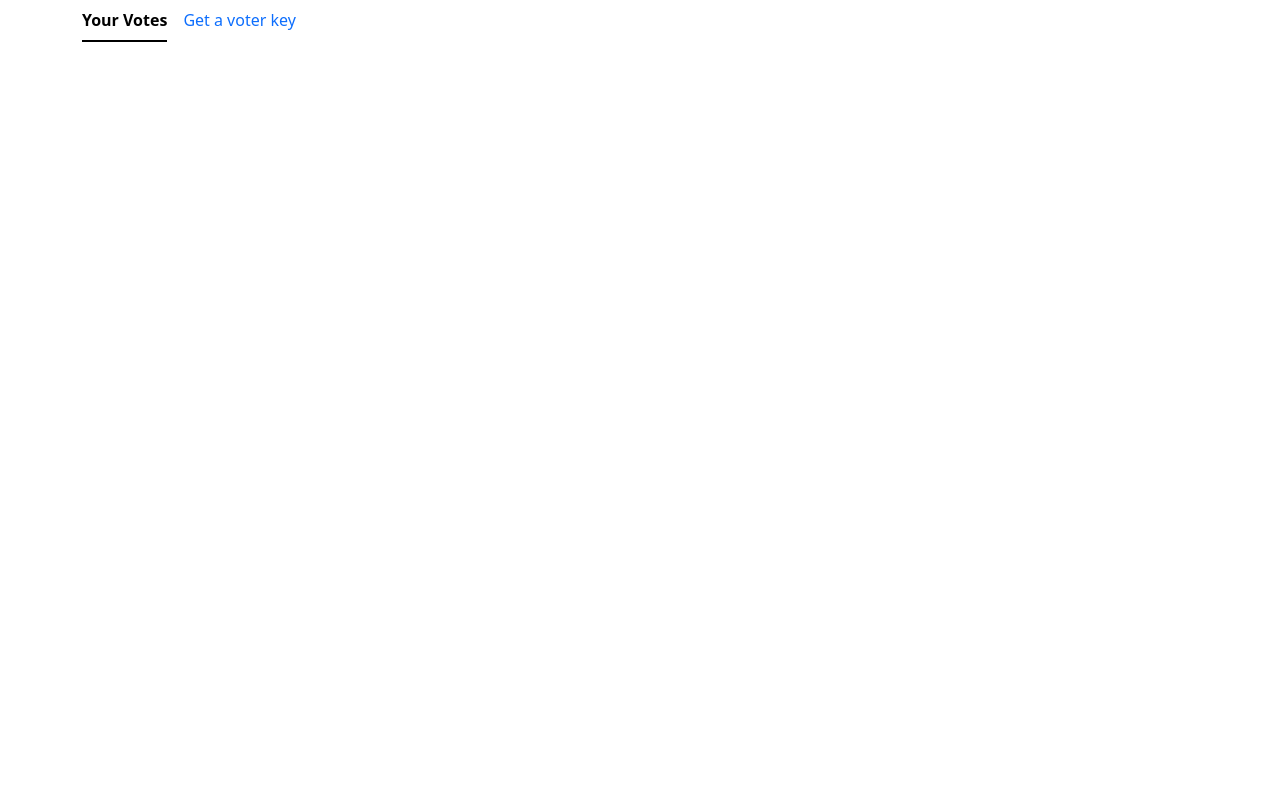
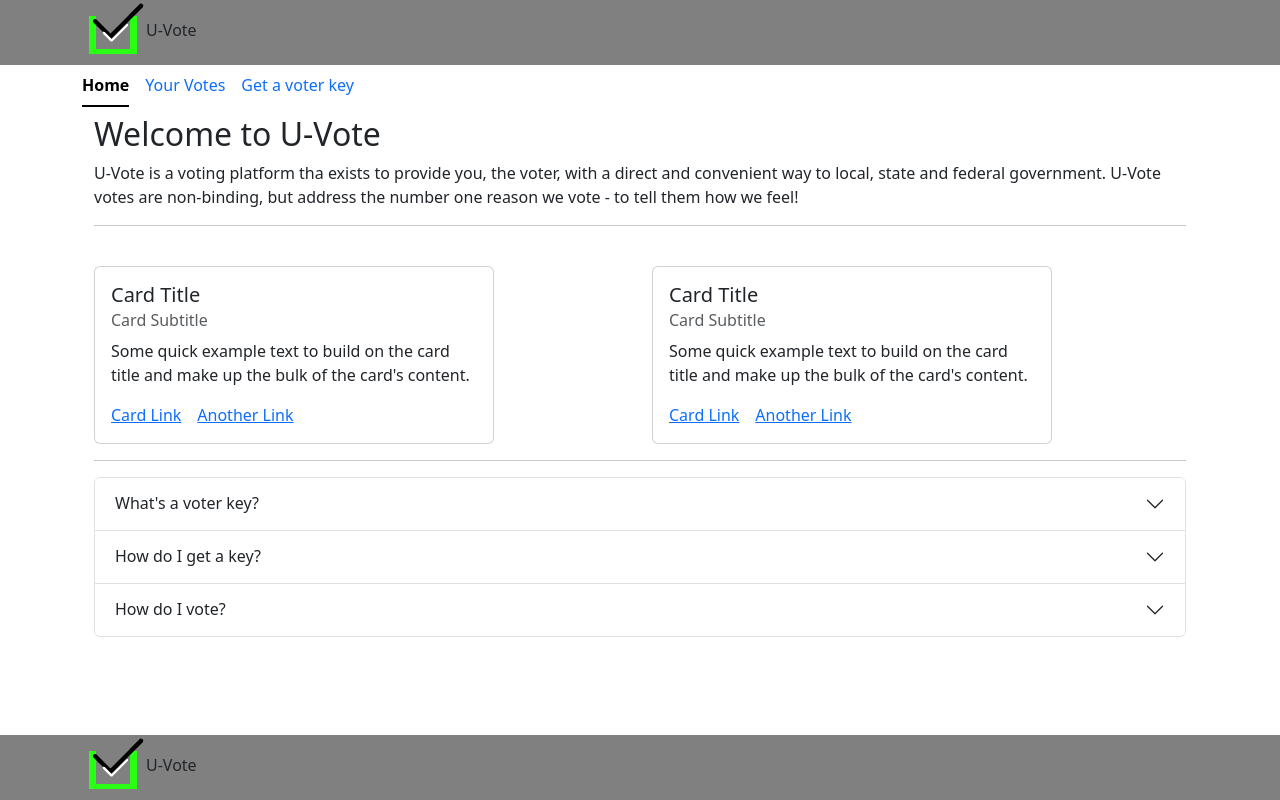
Before and after one commit to bbonnet18/uv-vote, a React (Create React App) app in the folder uv-vote/: page / in a window 1280 px wide. Built offline with nearby package versions, Linux system fonts and the light colour scheme.

Commit message:
added a footer and an info route

```diff
--- a/uv-vote/public/index.html
+++ b/uv-vote/public/index.html
@@ -24,7 +24,24 @@
       work correctly both with client-side routing and a non-root public URL.
       Learn how to configure a non-root public URL by running `npm run build`.
     -->
-    <title>React App</title>
+    <title>U-Vote</title>
+   <style>
+
+.icon-brand{
+  width:100%;
+  margin-left: 0;
+  margin-right: 0;
+  height:65px;
+  background-color: grey;
+}
+.icon-brand .container{
+
+}
+
+.footer{
+margin-top:auto;
+}
+   </style>
   </head>
   <body>
     <noscript>You need to enable JavaScript to run this app.</noscript>
@@ -39,5 +56,6 @@
       To begin the development, run `npm start` or `yarn start`.
       To create a production bundle, use `npm run build` or `yarn build`.
     -->
+    <div class="footer icon-brand"><div class='container'><a><img src='vote_draft_icon.png' ></img></a>U-Vote</div></div>
   </body>
 </html>
--- a/uv-vote/src/App.css
+++ b/uv-vote/src/App.css
@@ -1,3 +1,12 @@
+body{
+  /* min-height: 100vh;
+  display: flex;
+  flex-direction: column; */
+  min-height: 100vh;
+  display: grid;
+  grid-template-rows: 1fr auto;
+}
+
 .App {
   text-align: center;
 }
@@ -83,3 +92,18 @@ button{
     transform: rotate(360deg);
   }
 }
+
+.icon-brand{
+  width:100%;
+  margin-left: 0;
+  margin-right: 0;
+  height:65px;
+  background-color: grey;
+}
+.icon-brand .container{
+
+}
+
+.footer{
+margin-top:auto;
+}
--- a/uv-vote/src/App.js
+++ b/uv-vote/src/App.js
@@ -6,10 +6,13 @@ import { Container } from 'react-bootstrap';
 export default function App() {
 
   return (
+    <>
+    <div className="icon-brand"><div className='container'><a><img src='vote_draft_icon.png' ></img></a>U-Vote</div></div>
     <Container>
     <Navbar></Navbar>
     <Outlet />
     </Container>
+    </>
   );
 }
 
--- /dev/null
+++ b/uv-vote/src/Info.js
@@ -0,0 +1,83 @@
+import './App.css';
+
+import { Accordion, Container, Col, Row, Card,} from "react-bootstrap";
+import { useNavigate } from 'react-router-dom';
+
+function Info() {
+
+    const navigate = useNavigate();
+
+
+return(
+<Container className='mt-2'>
+  <h2>Welcome to U-Vote</h2>
+    <p>U-Vote is a voting platform tha exists to provide you, the voter, with a direct and convenient way to local, state and federal government. U-Vote votes are non-binding, but address the number one reason we vote - to tell them how we feel!</p>
+<hr></hr>
+<Row>
+    <Col lg={6} sm={12} className='mt-4'>
+    <Card style={{ width: '25rem' }}>
+      <Card.Body>
+        <Card.Title>Card Title</Card.Title>
+        <Card.Subtitle className="mb-2 text-muted">Card Subtitle</Card.Subtitle>
+        <Card.Text>
+          Some quick example text to build on the card title and make up the
+          bulk of the card's content.
+        </Card.Text>
+        <Card.Link href="#">Card Link</Card.Link>
+        <Card.Link href="#">Another Link</Card.Link>
+      </Card.Body>
+    </Card>
+    </Col>
+    <Col lg={6} sm={12} className='mt-4'>
+    <Card style={{ width: '25rem' }}>
+      <Card.Body>
+        <Card.Title>Card Title</Card.Title>
+        <Card.Subtitle className="mb-2 text-muted">Card Subtitle</Card.Subtitle>
+        <Card.Text>
+          Some quick example text to build on the card title and make up the
+          bulk of the card's content.
+        </Card.Text>
+        <Card.Link href="#">Card Link</Card.Link>
+        <Card.Link href="#">Another Link</Card.Link>
+      </Card.Body>
+    </Card>
+    </Col>
+
+</Row>
+<hr></hr>
+<Row id="keyInfo">
+      <Accordion>
+        <Accordion.Item eventKey="0">
+          <Accordion.Header>What's a voter key?</Accordion.Header>
+          <Accordion.Body>
+            (A voter key is used to vote. Voter keys are anonymous to the voting system,
+            only you know how you vote and only you can vote with your voter key.
+            Get a voter key by <a href="/getkey">registering</a>. We'll validate your identity and send you a
+            text message with your key. )
+          </Accordion.Body>
+        </Accordion.Item>
+        <Accordion.Item eventKey="1">
+          <Accordion.Header>How do I get a key?</Accordion.Header>
+          <Accordion.Body>
+            (A voter key is used to vote. Voter keys are anonymous to the voting system,
+            only you know how you vote and only you can vote with your voter key.
+            Get a voter key by <a href="/getkey">registering</a>. We'll validate your identity and send you a
+            text message with your key. )
+          </Accordion.Body>
+        </Accordion.Item>
+        <Accordion.Item eventKey="2">
+          <Accordion.Header>How do I vote?</Accordion.Header>
+          <Accordion.Body>
+            (A voter key is used to vote. Voter keys are anonymous to the voting system,
+            only you know how you vote and only you can vote with your voter key.
+            Get a voter key by <a href="/getkey">registering</a>. We'll validate your identity and send you a
+            text message with your key. )
+          </Accordion.Body>
+        </Accordion.Item>
+      </Accordion>
+    </Row>
+</Container>
+)
+}
+
+export default Info;
--- a/uv-vote/src/Navbar.js
+++ b/uv-vote/src/Navbar.js
@@ -2,7 +2,6 @@ import './App.css';
 import { Nav } from 'react-bootstrap';
 import {useState,useEffect} from "react";
 import {useLocation} from "react-router-dom";
-
 
 export default function Navbar() {
     const location = useLocation();
@@ -14,12 +13,15 @@ export default function Navbar() {
     console.log('pathname: ',pathname);
 
   return (
-    <Nav variant='underline' activeKey={pathname == "/getkey" ? "getkey" : "votes"}
+    <Nav variant='underline' activeKey={pathname.substring(1)}
     onSelect={(selectedKey) => {
         //setKey(selectedKey);
         console.log('selected key: ',selectedKey)
 
     }}>
+        <Nav.Item>
+            <Nav.Link eventKey="" href="/">Home</Nav.Link>
+        </Nav.Item>
          <Nav.Item>
             <Nav.Link eventKey="votes" href="/votes">Your Votes</Nav.Link>
         </Nav.Item>
--- a/uv-vote/src/Register.js
+++ b/uv-vote/src/Register.js
@@ -1,8 +1,7 @@
 import './App.css';
 import axios from 'axios';
-import { NavLink } from 'react-router-dom';
 import config from './config';
-import { Accordion, Col, Row, Form, Button, Container, Spinner } from "react-bootstrap";
+import { Col, Row, Form, Button, Container, Spinner } from "react-bootstrap";
 import { useState } from 'react';
 import { useNavigate } from 'react-router-dom';
 
@@ -18,7 +17,7 @@ function Register() {
   }
   const [loading, setLoading] = useState(false);
   const [currentVoter, setCurrentVoter] = useState(starterVoter);
-  const [registered, setRegistered] = useState(false);//to represent that the voter has not registered
+  // const [registered, setRegistered] = useState(false);//to represent that the voter has not registered
   const navigate = useNavigate();
   // check fields and attempt to add
   const register = async () => {
@@ -245,38 +244,8 @@ function Register() {
 
         )}
      <div id="errors">Errors Div</div>
-     <hr></hr>
-     <Row id="keyInfo">
-      <Accordion>
-        <Accordion.Item eventKey="0">
-          <Accordion.Header>What's a voter key?</Accordion.Header>
-          <Accordion.Body>
-            (A voter key is used to vote. Voter keys are anonymous to the voting system,
-            only you know how you vote and only you can vote with your voter key.
-            Get a voter key by <a href="/getkey">registering</a>. We'll validate your identity and send you a
-            text message with your key. )
-          </Accordion.Body>
-        </Accordion.Item>
-        <Accordion.Item eventKey="1">
-          <Accordion.Header>How do I get a key?</Accordion.Header>
-          <Accordion.Body>
-            (A voter key is used to vote. Voter keys are anonymous to the voting system,
-            only you know how you vote and only you can vote with your voter key.
-            Get a voter key by <a href="/getkey">registering</a>. We'll validate your identity and send you a
-            text message with your key. )
-          </Accordion.Body>
-        </Accordion.Item>
-        <Accordion.Item eventKey="2">
-          <Accordion.Header>How do I vote?</Accordion.Header>
-          <Accordion.Body>
-            (A voter key is used to vote. Voter keys are anonymous to the voting system,
-            only you know how you vote and only you can vote with your voter key.
-            Get a voter key by <a href="/getkey">registering</a>. We'll validate your identity and send you a
-            text message with your key. )
-          </Accordion.Body>
-        </Accordion.Item>
-      </Accordion>
-    </Row>
+
+
     </Container>
   );
 }
--- a/uv-vote/src/index.js
+++ b/uv-vote/src/index.js
@@ -5,6 +5,7 @@ import App from './App';
 import Confirm from './Confirm';
 import Register from './Register';
 import Home from './Home';
+import Info from './Info';
 import ErrorPage from './error-page';
 import reportWebVitals from './reportWebVitals';
 import 'bootstrap/dist/css/bootstrap.min.css';
@@ -16,6 +17,10 @@ const router = createBrowserRouter([
     element:<App />,
     errorElement:<ErrorPage />,
     children:[
+      {
+        path:'/',
+        element:<Info />
+      },
       {
         path:"getkey",
         element:<Register />
```
Also changed, not shown: uv-vote/src/Header.js (added, +19 -0 lines), uv-vote/public/index.css (added), uv-vote/src/index.css (line endings or trailing spaces).
